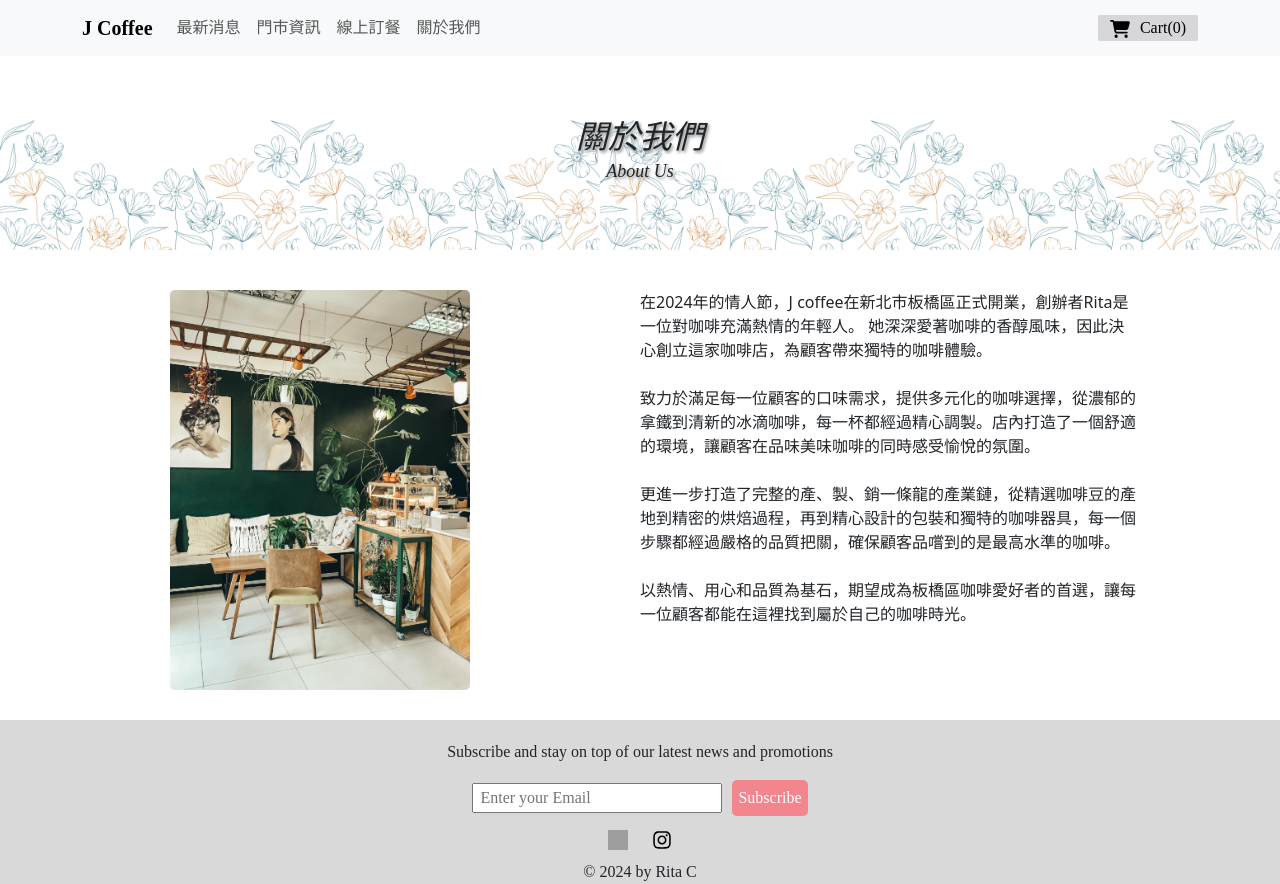
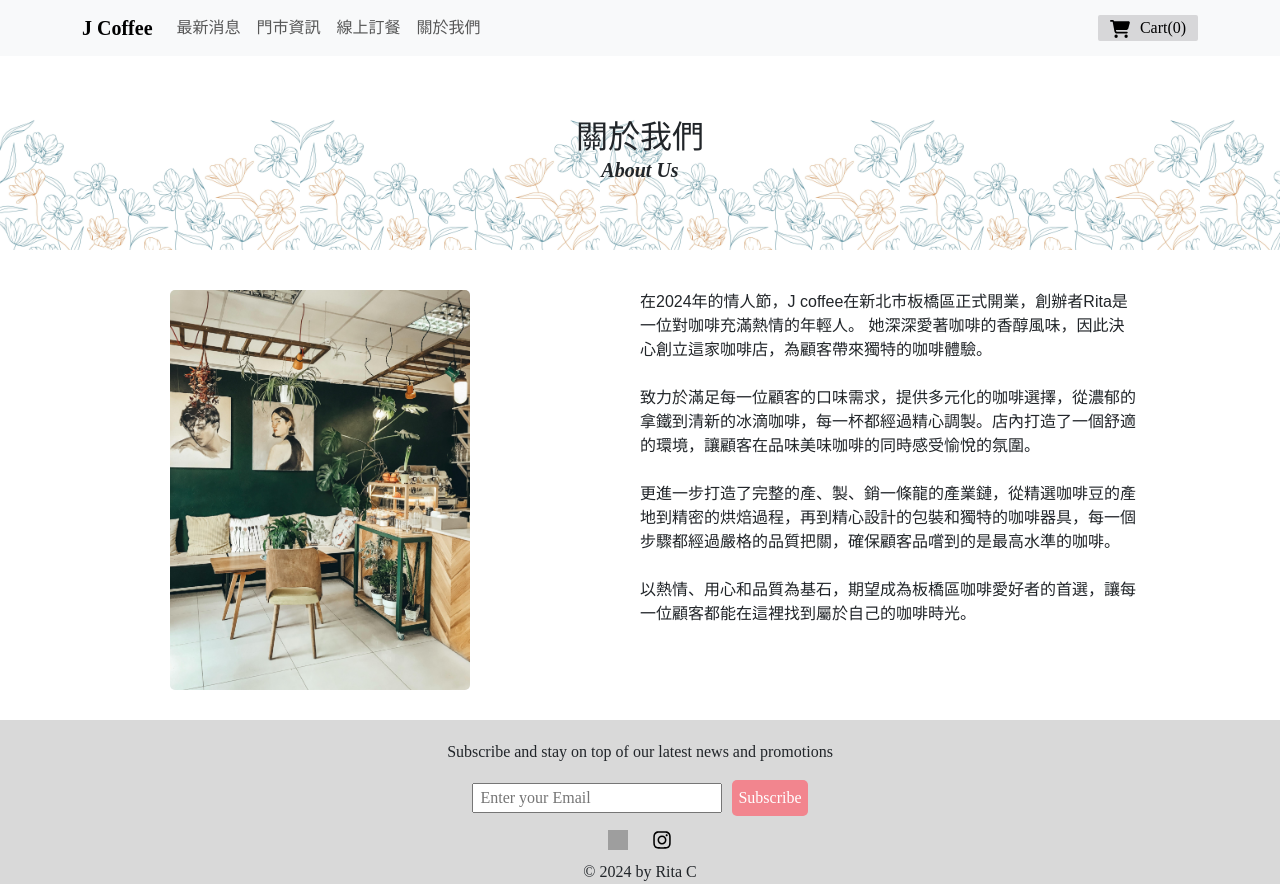
Before and after one commit to ritacc12/CoffeeShop, a React (Vite) app: page /about in a window 1280 px wide. Built offline with nearby package versions, Linux system fonts and the light colour scheme; grey boxes are pictures that could not be loaded.

Commit message:
adjust the font-style

```diff
--- a/src/index.css
+++ b/src/index.css
@@ -15,6 +15,13 @@
   font-family: "PT Serif", serif;
   font-weight: 700;
   font-style: italic;
+}
+
+.raleway-Chinese {
+  font-family: "Raleway", sans-serif;
+  font-optical-sizing: auto;
+  font-weight: 500;
+  font-style: normal;
 }
 
 
@@ -47,7 +54,7 @@ ol,ul{
 
 /* Activity */
 .activities {
-  margin-top: 60px;
+margin-top: 60px;
  padding-left: 100px;
  padding-right: 100px;
 }
@@ -59,14 +66,13 @@ ol,ul{
 .activity-title, .activity-description{
   color: #ffffff;
   text-align: center;
-  /* font-family: "PT Serif", serif; */
+  border-radius: 5px;
+  padding:5px;
+  text-shadow: black 0.1em 0.1em 0.2em ;
+  font-family: "Noto Sans TC", sans-serif;
+  font-optical-sizing: auto;
   font-weight: 700;
   font-style: normal;
-  text-align: center;
-  border-radius: 5px;
-  padding:5px;
-
-  text-shadow: black 0.1em 0.1em 0.2em ;
 }
 
 
@@ -145,20 +151,23 @@ ol,ul{
   height: 200px;
   display: flex;
   justify-items: center;
-  font-family: "PT Serif", serif;
-  font-weight: 700;
-  font-style: italic;
-  text-shadow: gray 0.1em 0.1em 0.2em;
 }
 
 .News_title{
   margin: auto;
+  font-family: "Noto Sans TC", sans-serif;
+  font-optical-sizing: auto;
+  font-weight: 500;
 }
 .ENG_title{
   margin: auto;
-  font-size: 18px;
-  padding-top: 5px;
+  font-size: 20px;
+  padding-top: 1px;
+  font-family: "PT Serif", serif;
+  font-weight: 700;
+  font-style: italic;
 }
+
 
 
 @media screen and (max-width: 768px){
--- a/src/styles/About.css
+++ b/src/styles/About.css
@@ -16,6 +16,10 @@
   float: right;
   max-width: 500px;
   text-align: left;
+  font-family: "Raleway", sans-serif;
+  font-optical-sizing: auto;
+  font-weight: 400;
+  font-style: normal;
 }
 
 @media screen and (max-width: 768px){
--- a/src/styles/Cart.css
+++ b/src/styles/Cart.css
@@ -5,7 +5,7 @@
 .CartTitle{
   font-family: "PT Serif", serif;
   font-weight: 700;
-  font-style: normal;
+  font-style: italic;
 }
 .cart-items{
     padding-left: 0;
@@ -61,7 +61,7 @@
     background-color: #F2858E;
 }
 
-@media screen and (max-width: 768px){
+@media screen and (max-width: 576px){
 
   #modal{
     width: 350px;
--- a/src/styles/Header.css
+++ b/src/styles/Header.css
@@ -23,7 +23,8 @@
 }
 
 .NavTitle{
-  font-family: "PT Serif", serif;
-  font-weight: 400;
+  font-family: "Raleway", sans-serif;
+  font-optical-sizing: auto;
+  font-weight: 500;
   font-style: normal;
 }
--- a/src/styles/News.css
+++ b/src/styles/News.css
@@ -16,9 +16,13 @@
   width: 60%;
 }
 .ListGroupTitle{
-  font-family: "PT Serif", serif;
+  /* font-family: "PT Serif", serif;
   font-weight: 400;
-  font-style: normal;
+  font-style: normal; */
+
+  font-family: "Noto Sans TC", sans-serif;
+  font-optical-sizing: auto;
+  font-weight: 400;
 }
 
 .New_item{
@@ -30,9 +34,9 @@
 
 .item_title{
   font-size: large;
+  font-family: "Noto Sans TC", sans-serif;
+  font-optical-sizing: auto;
   font-weight: 700;
-  font-family: "PT Serif", serif;
-  font-style: normal;
 }
 
 .New-pic{
```
